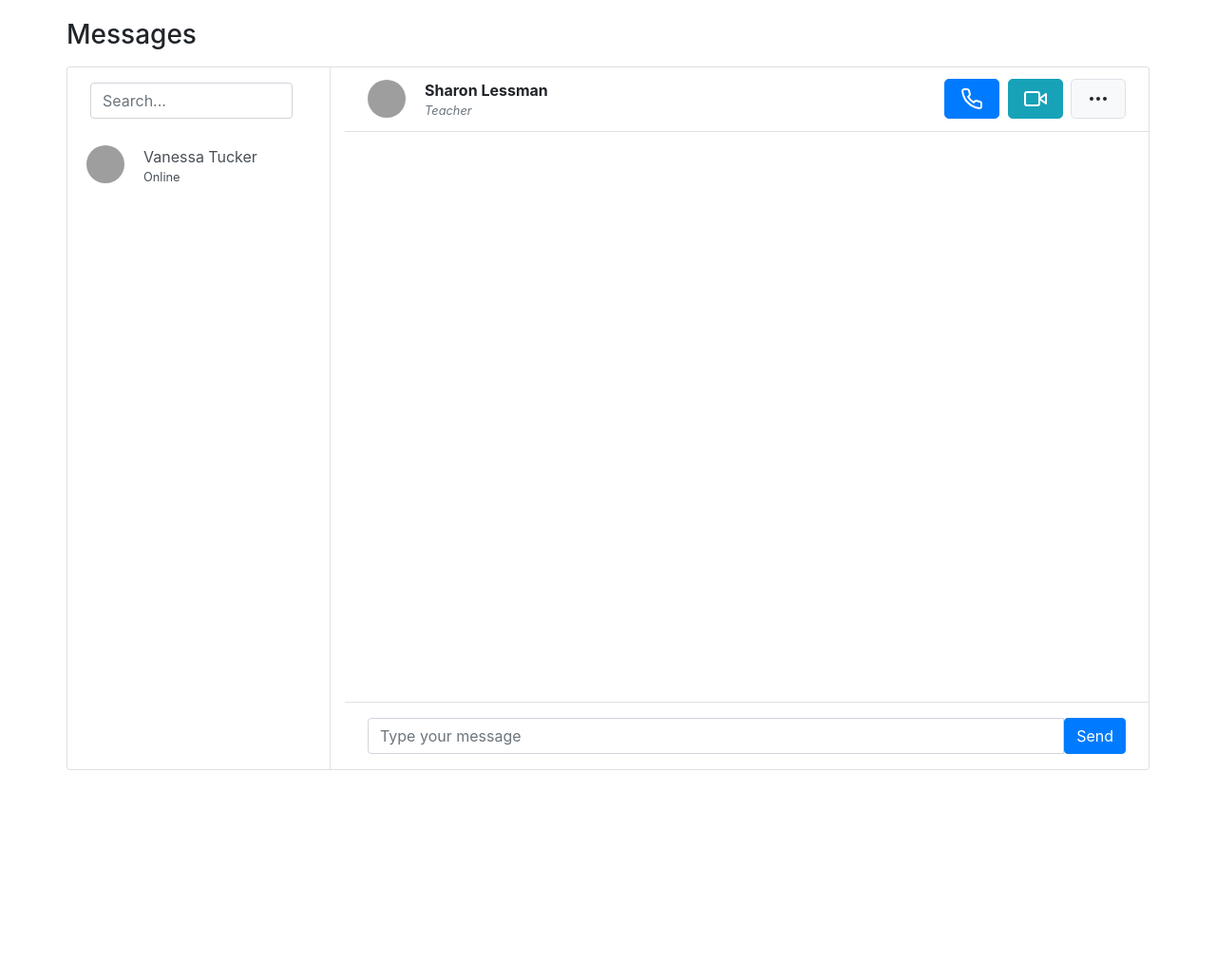
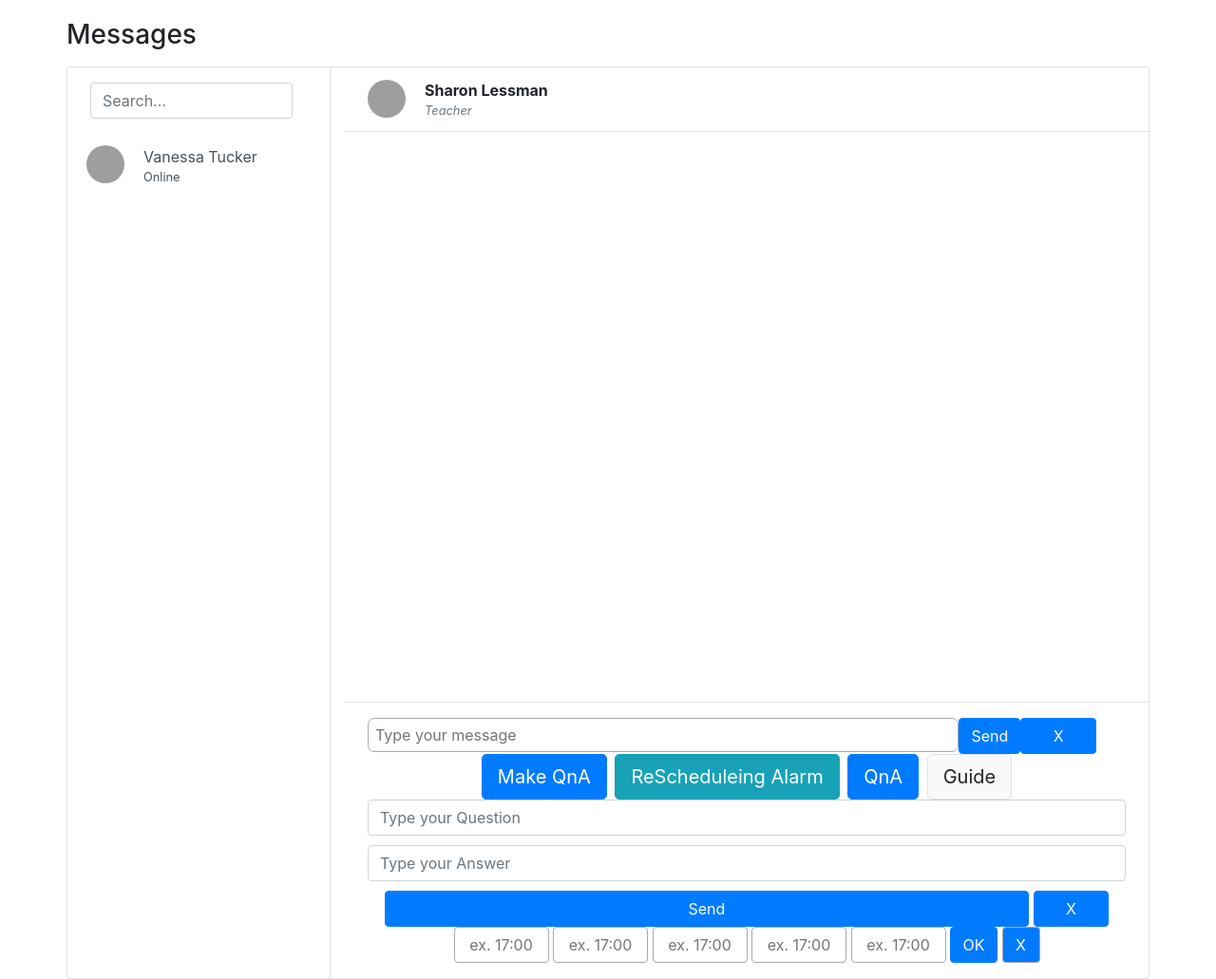
Before and after one commit to junghakim2023/TimeTutor, a website: page res/managerPage.html in a window 1280 px wide. Shown: the whole page at 95% size. Before the commit the page ends 811 px from the top, so only its background shows below. Drawn offline with nearby package versions, Linux system fonts and the light colour scheme; grey boxes are pictures that could not be loaded; some icons are missing.

Commit message:
Feature : create button menu

```diff
--- a/res/js/managerPage.js
+++ b/res/js/managerPage.js
@@ -71,6 +71,7 @@ function setPreviousMessage(chatList){
     if (chatList == null || chatList.length <= 0)
         return;
 
+        chatList = chatList.reverse();
         for (const chatData of chatList) {
             if (chatData.is_me == true)
                 addMessage(chatData.contents);
@@ -89,8 +90,8 @@ function getPreviousMessage(){
         data : {offset : 0},
         success : function(data, status, request) {
             if (data == null || data.length <= 0){
-                var welcome = "Welcome to TimeTutor! " + localStorage.getItem("userName");
-                addTeacherMessage(welcome, true);
+                var welcome = "Welcome to TimeTutor! " + localStorage.getItem("userName") + "! \n";
+
                 sendMessageToTeacher(welcome);
             }
             else
@@ -120,4 +121,60 @@ function sendMessageToTeacher(msg){
             console.log(JSON.stringify(error))
         }
         });
+
+        addTeacherMessage(msg, true);
 }
+
+function changeTo(area){
+    var qnaAreaShow = "none";
+    var menuAreaShow = "none";
+    var qnaMakerAreaShow = "none";
+    var rescheduleAreaShow = "none";
+
+    switch(area){
+        case "qna":
+            qnaAreaShow = "block";
+            break;
+        case "qnaMaking":
+            qnaMakerAreaShow =  "block";
+            break;
+        case "reschedule":
+            rescheduleAreaShow =  "block";
+            break;
+        case "menu":
+            menuAreaShow =  "block";
+            break;
+    }
+
+    $("#buttonMenueArea").css("display", menuAreaShow);
+    $("#qnaArea").css("display", qnaAreaShow);
+    $("#qnaMakingArea").css("display", qnaMakerAreaShow);
+    $("#rescheduleArea").css("display", rescheduleAreaShow);
+
+}
+
+function qnaMakingBtnClick (){
+    changeTo("qnaMaking");
+}
+
+
+function qnaBtnClick(){
+    changeTo("qna");
+}
+
+function rescheduleBtnClick(){
+    changeTo("reschedule");
+}
+
+function guildBtnClick(){
+    var message = 'Hello, I am TimeTutor. When you create a questionnaire, I will randomly select questions from the questionnaire at set times and ask you.';
+    sendMessageToTeacher(message);
+    message = '1. Click the “Make QnA” button to register a question.';
+    sendMessageToTeacher(message);
+    message = '2. Click the “ReScheduleing Alarm” button to be notified of the time you need to ask your question.';
+    sendMessageToTeacher(message);
+    message = '3. If you need this explanation again, click the “Guide” button!';
+    sendMessageToTeacher(message);
+    message = '4. Of course, if necessary, you can click the “QnA” button right away to start Q&A!';
+    sendMessageToTeacher(message);
+}
--- a/res/managerPage.html
+++ b/res/managerPage.html
@@ -85,9 +85,6 @@ Vanessa Tucker
 <div class="text-muted small"><em>Teacher</em></div>
 </div>
 <div>
-<button class="btn btn-primary btn-lg mr-1 px-3"><svg xmlns="http://www.w3.org/2000/svg" width="24" height="24" viewBox="0 0 24 24" fill="none" stroke="currentColor" stroke-width="2" stroke-linecap="round" stroke-linejoin="round" class="feather feather-phone feather-lg"><path d="M22 16.92v3a2 2 0 0 1-2.18 2 19.79 19.79 0 0 1-8.63-3.07 19.5 19.5 0 0 1-6-6 19.79 19.79 0 0 1-3.07-8.67A2 2 0 0 1 4.11 2h3a2 2 0 0 1 2 1.72 12.84 12.84 0 0 0 .7 2.81 2 2 0 0 1-.45 2.11L8.09 9.91a16 16 0 0 0 6 6l1.27-1.27a2 2 0 0 1 2.11-.45 12.84 12.84 0 0 0 2.81.7A2 2 0 0 1 22 16.92z"></path></svg></button>
-<button class="btn btn-info btn-lg mr-1 px-3 d-none d-md-inline-block"><svg xmlns="http://www.w3.org/2000/svg" width="24" height="24" viewBox="0 0 24 24" fill="none" stroke="currentColor" stroke-width="2" stroke-linecap="round" stroke-linejoin="round" class="feather feather-video feather-lg"><polygon points="23 7 16 12 23 17 23 7"></polygon><rect x="1" y="5" width="15" height="14" rx="2" ry="2"></rect></svg></button>
-<button class="btn btn-light border btn-lg px-3"><svg xmlns="http://www.w3.org/2000/svg" width="24" height="24" viewBox="0 0 24 24" fill="none" stroke="currentColor" stroke-width="2" stroke-linecap="round" stroke-linejoin="round" class="feather feather-more-horizontal feather-lg"><circle cx="12" cy="12" r="1"></circle><circle cx="19" cy="12" r="1"></circle><circle cx="5" cy="12" r="1"></circle></svg></button>
 </div>
 </div>
 </div>
@@ -100,7 +97,7 @@ Vanessa Tucker
         </div>
         <div class="flex-shrink-1 bg-light rounded py-2 px-3 mr-3">
         <div class="font-weight-bold mb-1">You</div>
-        <div id="sampleYouText"> Lorem ipsum dolor sit amet, vis erat denique in, dicunt prodesset te vix.</div>
+        <div id="sampleYouText" > Lorem ipsum dolor sit amet, vis erat denique in, dicunt prodesset te vix.</div>
         </div>
     </div>
 <div id="sampleTeacher" class="chat-message-left pb-4" style="visibility: hidden;">
@@ -116,11 +113,37 @@ Vanessa Tucker
 
 
 </div>
+
 <div class="flex-grow-0 py-3 px-4 border-top">
-    <div class="input-group">
-    <input id="chatInput" type="text" class="form-control" placeholder="Type your message" onKeyPress="if( event.keyCode==13 ){inputText();}">
-    <button id="sendButton"class="btn btn-primary">Send</button>
-</div>
+    <div class="input-group" id="qnaArea" style="text-align: center;">
+        <input id="chatInput" type="text" style="padding:7px;border:1px solid darkgray; height:6%;width: 78%;border-radius: 7px;" placeholder="Type your message" onKeyPress="if( event.keyCode==13 ){inputText();}">
+        <button id="sendButton"class="btn btn-primary">Send</button>
+        <button onclick="changeTo('menu')" class="btn btn-primary" style="width: 10%;">X</button>
+    </div>
+    <div id="buttonMenueArea" style="text-align: center;">
+        <button id="qnaMakingBtn" onclick="qnaMakingBtnClick()"class="btn btn-primary btn-lg mr-1 px-3"> Make QnA</button>
+        <button id="reschedulingBtn" onclick="rescheduleBtnClick()" class="btn btn-info btn-lg mr-1 px-3 d-none d-md-inline-block">ReScheduleing Alarm</button>
+        <button id="qnaBtn" onclick="qnaBtnClick()"class="btn btn-primary btn-lg mr-1 px-3"> QnA</button>
+        <button id="guideBtn" onclick="guildBtnClick()" class="btn btn-light border btn-lg px-3">Guide</button>
+    </div>
+
+    <div id="qnaMakingArea"style="text-align: center;" >
+        <input id="questionInput" type="text" class="form-control" placeholder="Type your Question" onKeyPress="if( event.keyCode==13 ){inputText();}">
+        <input id="answerInput" style="margin-top: 10px;margin-bottom: 10px;" type="text" class="form-control" placeholder="Type your Answer" onKeyPress="if( event.keyCode==13 ){inputText();}">
+        <button id="sendButton"class="btn btn-primary" style="width: 85%;">Send</button>
+        <button onclick="changeTo('menu')" class="btn btn-primary" style="width: 10%;">X</button>
+    </div>
+
+    <div id="rescheduleArea" style="text-align: center;">
+        <input id="times1" class="btn " style="width: 100px; border-color:darkgrey" placeholder="ex. 17:00"></input>
+        <input id="times2" class="btn "style="width: 100px;border-color:darkgrey" placeholder="ex. 17:00"></input>
+        <input id="times3" class="btn " style="width: 100px;border-color:darkgrey"placeholder="ex. 17:00"></input>
+        <input id="times4" class="btn " style="width: 100px;border-color:darkgrey"placeholder="ex. 17:00"></input>
+        <input id="times5" class="btn " style="width: 100px;border-color:darkgrey"placeholder="ex. 17:00"></input>
+        <button onclick="timeset" class="btn btn-primary" style="width: 50px;">OK</button>
+        <button onclick="changeTo('menu')" class="btn btn-primary" style="width: 40px;border-color:darkgrey">X</button>
+    </div>
+
 </div>
 </div>
 </div>
@@ -132,6 +155,7 @@ Vanessa Tucker
 <script>
     function init(){
         getPreviousMessage();
+        changeTo("menu");
     }
     window.document.getElementById("manager").onload=init();
 
--- a/src/services/chat.service.js
+++ b/src/services/chat.service.js
@@ -12,7 +12,7 @@ const getPreviouseMessage = function(req, res){
     var user = loginModule.getUserData(req);
     const chatList =  chatSequelize.findAll({
             where: { user_index: user.userIdx },
-            order: [['createdAt', 'ASC']],
+            order: [['createdAt', 'DESC']],
             offset: req.body.offset,
             limit: 20
           }).then(chatList => {
```
Also changed, not shown: res/mainPage.html (+3 -3 lines).
